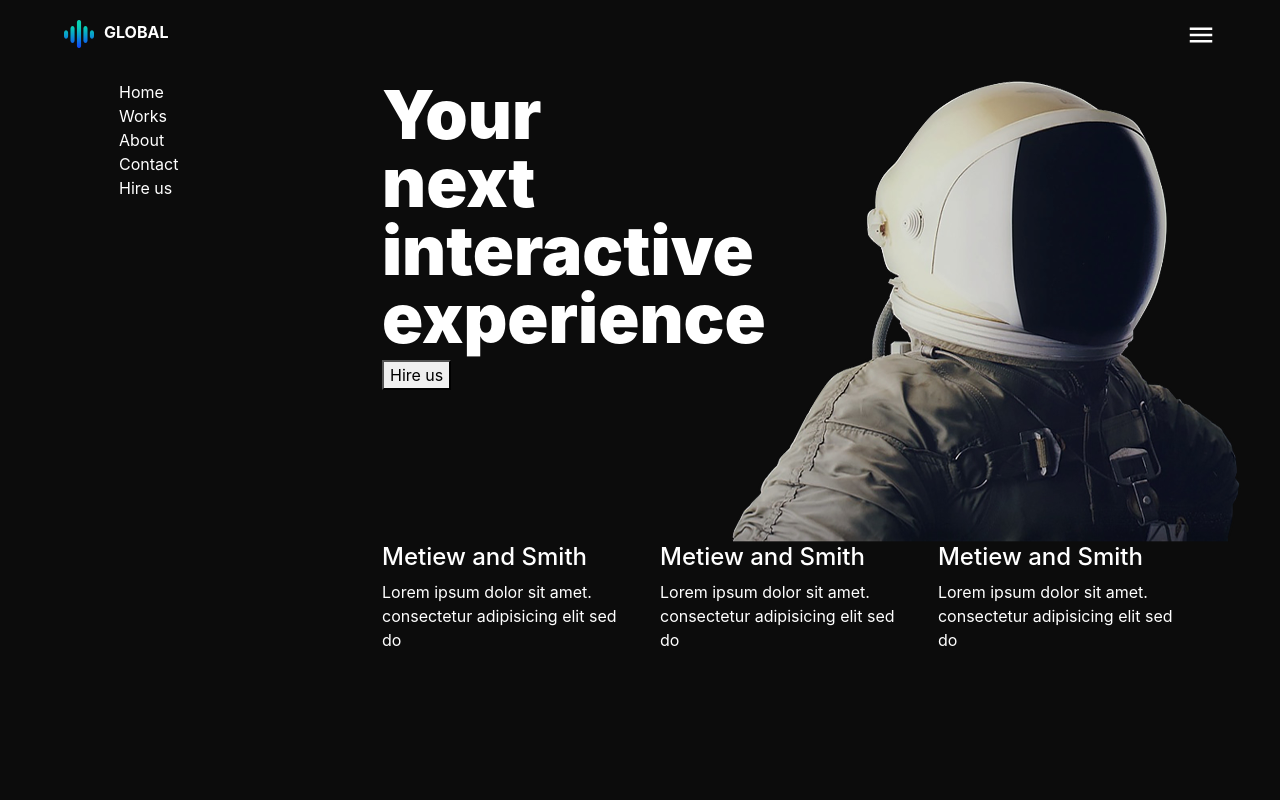
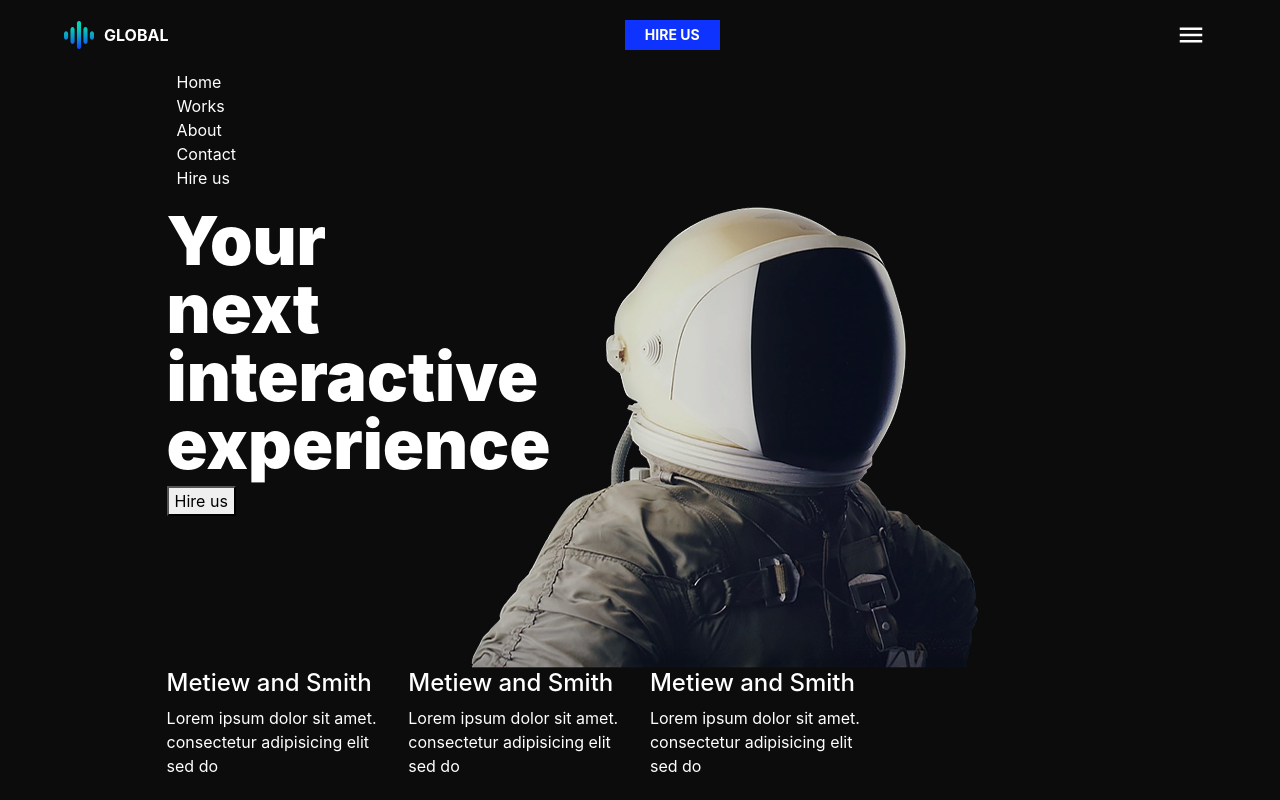
Before and after one commit to bhgs89/Global-portfolio, a React (Create React App) app: page / in a window 1280 px wide. Built offline with nearby package versions, Linux system fonts and the light colour scheme.

Commit message:
Add hire button in Menu

```diff
--- a/src/components/App.js
+++ b/src/components/App.js
@@ -1,4 +1,5 @@
 import React from 'react';
+import '../css/App.css';
 import Menu from './Menu';
 import Nav from './Nav';
 import Home from './Home';
@@ -14,26 +15,18 @@ const styles = {
 class App extends React.Component {
   render() {
     return (
-      <div
-        style={{
-          width: '100%',
-          height: '100vh',
-          backgroundColor: '#0C0C0C'
-        }}
-      >
-        <div style={styles}>
+      <div className="project-body">
+        <div className="app-body">
           <header>
             <Menu />
           </header>
-          <div className="container-fluid">
-            <div className="row">
-              <aside className="col-md-3">
-                <Nav />
-              </aside>
-              <section className="col-md-9">
-                <Home />
-              </section>
-            </div>
+          <div className="container" style={styles}>
+            <aside>
+              <Nav />
+            </aside>
+            <section className="col-md-9">
+              <Home />
+            </section>
           </div>
         </div>
       </div>
--- a/src/components/Menu.js
+++ b/src/components/Menu.js
@@ -6,12 +6,13 @@ class Menu extends React.Component {
   render() {
     return (
       <div className="menu-container">
-        <div className="logo-container">
-          <a href="#">
-            <img src="/images/logo.png" alt="logo" />
-            <p>Global</p>
-          </a>
-        </div>
+        <a className="logo-container" href="#">
+          <img src="/images/logo.png" alt="logo" />
+          <p>Global</p>
+        </a>
+
+        <button className="hire-button">Hire us</button>
+
         <div className="menu-bar">
           <MenuIcon
             style={{
--- /dev/null
+++ b/src/css/App.css
@@ -0,0 +1,10 @@
+.project-body {
+  width: 100%;
+  height: 100vh;
+  background-color: #0c0c0c;
+}
+.app-body {
+  width: 1440px;
+  max-width: 90%;
+  margin: 0 auto;
+}
--- a/src/css/Menu.css
+++ b/src/css/Menu.css
@@ -1,11 +1,12 @@
 .menu-container {
   display: flex;
-  flex-direction: row;
   justify-content: space-between;
-  padding: 20px 0;
+  align-items: center;
+  height: 70px;
 }
-.logo-container a {
-  height: 30px;
+.logo-container {
+  display: flex;
+  align-items: center;
 }
 .logo-container img {
   display: inline-block;
@@ -17,4 +18,18 @@
   font-size: 16px;
   font-weight: 700;
   text-transform: uppercase;
+  margin: 0;
 }
+.hire-button {
+  border: none;
+  line-height: 30px;
+  background-color: #0f33ff;
+  color: white;
+  font-weight: 700;
+  font-size: 14px;
+  text-transform: uppercase;
+  padding: 0 20px;
+}
+.menu-bar {
+  margin-right: 10px;
+}
```
